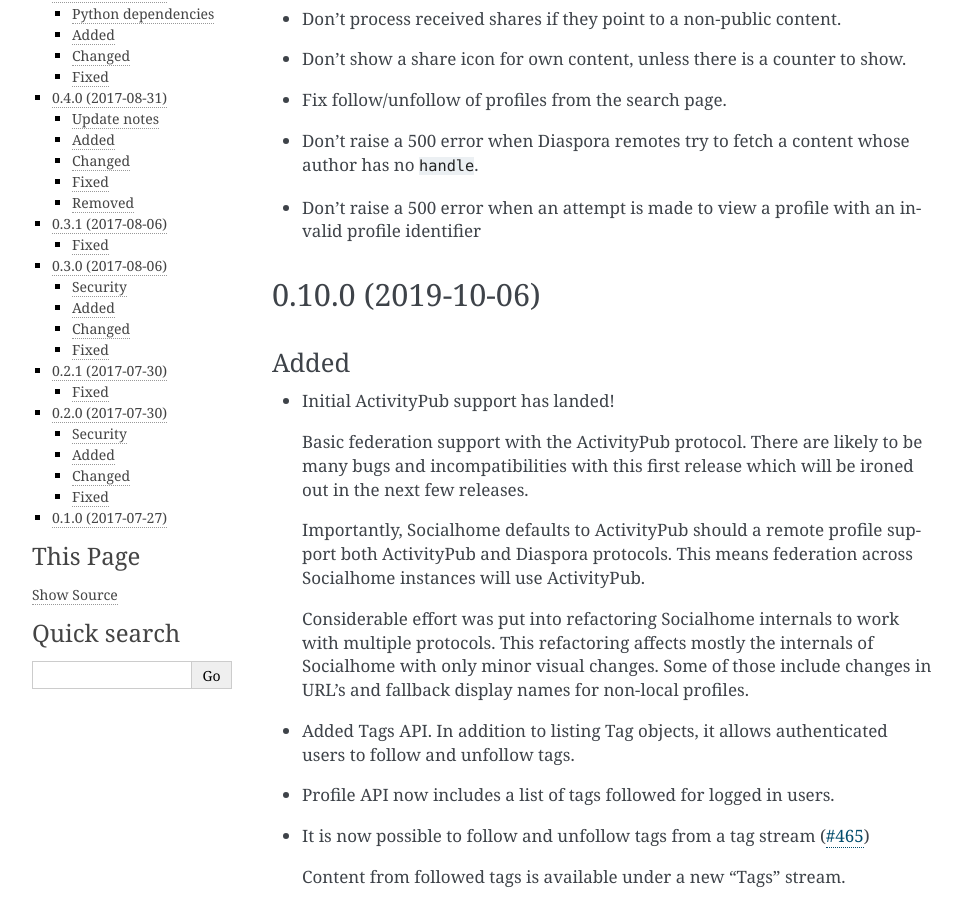
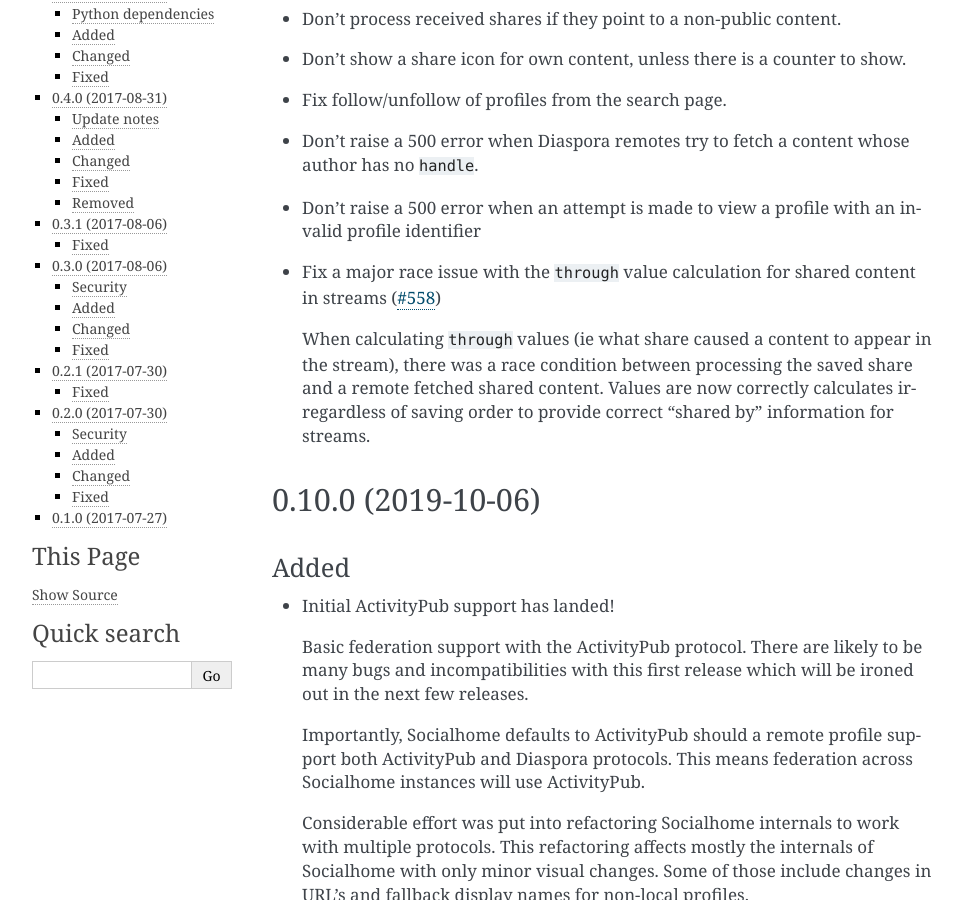
Before and after one commit to jaywink/socialhome, a Sphinx documentation site: the page built from docs/changelog.rst, in a window 1280 px wide and 900 px high, scrolled down 826 px. Shown: the whole window, without its empty margins (148-1110 px from the left). Built offline with Sphinx 7.4.7, drawn with Linux system fonts in a browser that asks for light colours.

Commit message:
Ensure through value is set correctly in streams cache for shares
Fix a major race issue with the ``through`` value calculation for
shared content in streams.

When calculating ``through`` values (ie what share caused a content
to appear in the stream), there was a race condition between
processing the saved share and a remote fetched shared content.
Values are now correctly calculates irregardless of saving order to
provide correct "shared by" information for streams.

Fixes #558

```diff
--- a/docs/changelog.rst
+++ b/docs/changelog.rst
@@ -47,6 +47,13 @@
 
 * Don't raise a 500 error when an attempt is made to view a profile with an invalid
   profile identifier
+
+* Fix a major race issue with the ``through`` value calculation for shared content in streams (`#558 <https://git.feneas.org/socialhome/socialhome/issues/558>`_)
+
+  When calculating ``through`` values (ie what share caused a content to appear in the stream),
+  there was a race condition between processing the saved share and a remote fetched shared content.
+  Values are now correctly calculates irregardless of saving order to provide correct "shared by"
+  information for streams.
 
 0.10.0 (2019-10-06)
 -------------------
```
Also changed, not shown: 1 other file.
